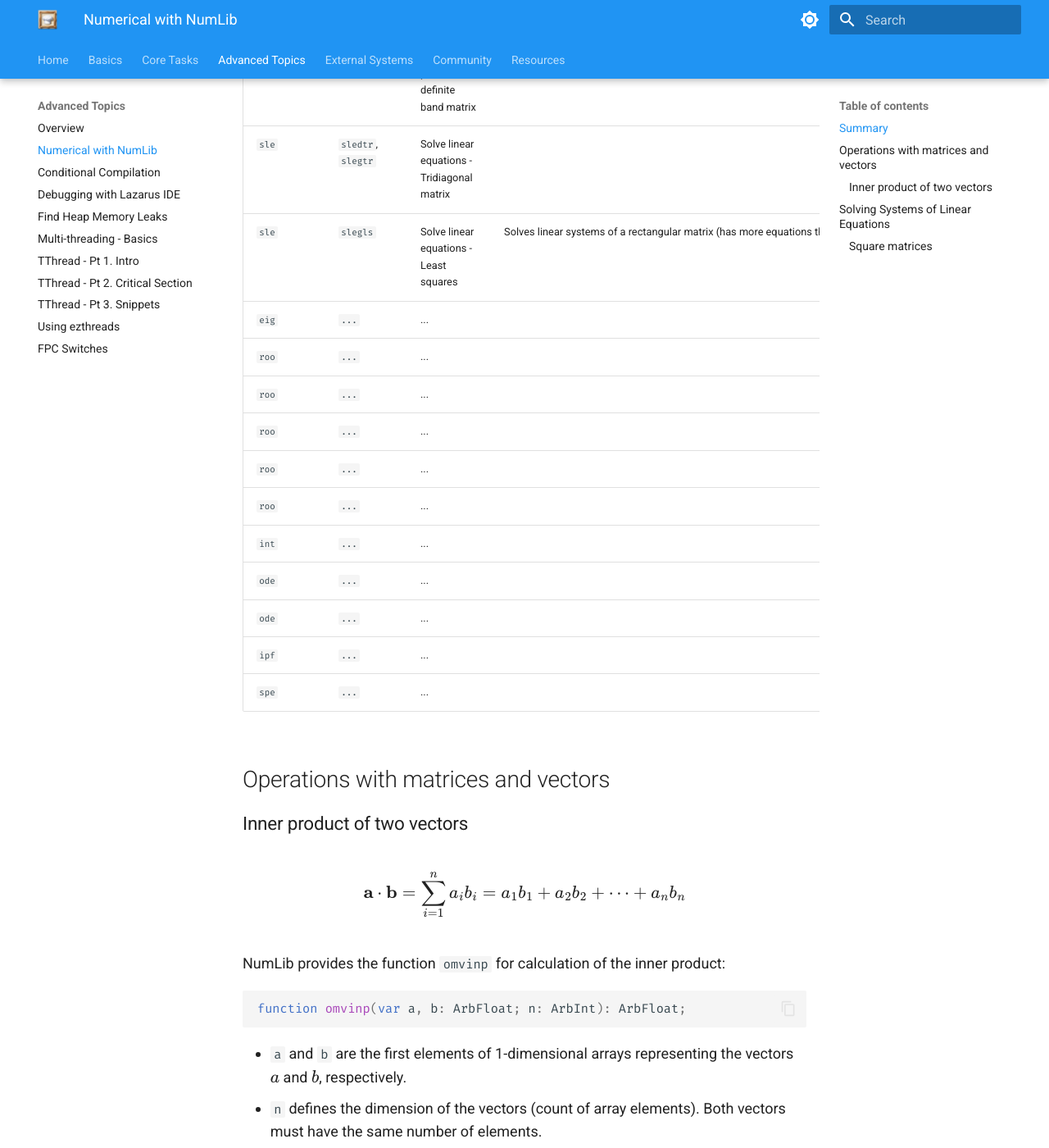
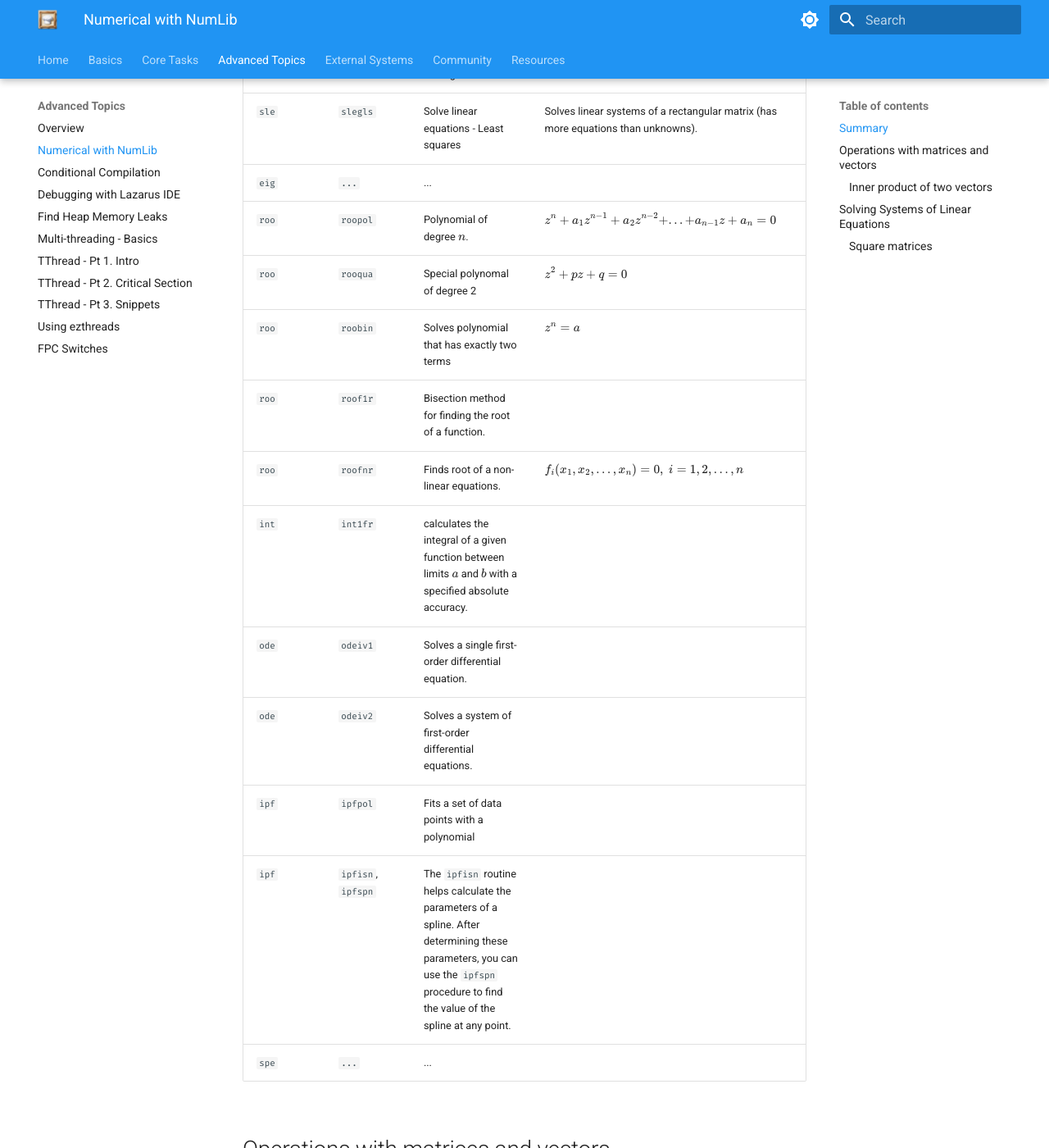
Before and after one commit to ikelaiah/free-pascal-cookbook, an MkDocs documentation site: the page built from docs/docs/advanced/numlib.md, in a window 1280 px wide and 1400 px high, scrolled down 2243 px. Shown: the whole window at 82% size. Built offline with MkDocs 1.6.1 and Material for MkDocs 9.7.7, drawn with Linux system fonts in a browser that asks for light colours.

Commit message:
Update - Better formatting for math in table.

```diff
--- a/docs/docs/advanced/numlib.md
+++ b/docs/docs/advanced/numlib.md
@@ -8,15 +8,14 @@
 
     Thanks to Marco van de Voort ([marco@freepascal.org](mailto:marco@freepascal.org)) and Michael van Canneyt ([michael@freepascal.org](mailto:michael@freepascal.org)) for porting to FPC and documenting NumLib.
 
-
 ## Summary
 
 | Unit  | Routine  | Operation      | Expression / Note                                    |
 |-------| ---------| -------------- | ---------------------------------------------------- |
-| `omv` | `omvinp`  | Dot product    | $\mathbf{a} \cdot \mathbf{b} = \sum_{i=1}^n a_i b_i = a_1 b_1 + a_2 b_2 + \dots + a_n b_n$ |
+| `omv` | `omvinp`  | Dot product    | $\begin{align}\mathbf{a} \cdot \mathbf{b} &= \sum_{i=1}^n a_i b_i \\ &= a_1 b_1 + a_2 b_2 + \dots + a_n b_n\end{align}$ |
 | `omv` | `omvmmm` | Product of two matrices | $C_{ij} = \sum_{k=0}^n A_{ik} B_{kj}$       |
-| `omv` | `omvmmv` | Product of a matrix and a vector | \(\mathbf{c} = A\ \mathbf{b} = \left[ \begin{array}{cccc} a_{11} & a_{12} & a_{13} & \ldots & a_{1n} \\ a_{21} & a_{22} & a_{23} & \ldots & a_{2n} \\ \vdots & \vdots & \vdots & \ddots & \vdots \\ a_{m1} & a_{m2} & a_{m3} & \ldots & a_{mn} \end{array} \right] \left[ \begin{array}{c} b_1 \\ b_2 \\ b_3 \\ \vdots \\ b_n \end{array} \right] = \left[ \begin{array}{c} a_{11}b_1 + a_{12}b_2 + a_{13}b_3 + \cdots + a_{1n}b_n \\ a_{21}b_1 + a_{22}b_2 + a_{23}b_3 + \cdots + a_{2n}b_n \\ \vdots \\ a_{m1}b_1 + a_{m2}b_2 + a_{m3}b_3 + \cdots + a_{mn}b_n \end{array} \right]\) | `omvmmv` | `omv` |
-| `omv` | omvtrm| Transpose matrix | $A = \left[ \begin{array}{cccc} a_{11} & a_{12} & a_{13} & \ldots & a_{1n} \\ a_{21} & a_{22} & a_{23} & \ldots & a_{2n} \\ \vdots & \vdots & \vdots & \ddots & \vdots \\ a_{m1} & a_{m2} & a_{m3} & \ldots & a_{mn} \end{array} \right] \quad A^T = \left[ \begin{array}{cccc} a_{11} & a_{21} & \ldots & a_{m1} \\ a_{12} & a_{22} & \ldots & a_{m2} \\ a_{13} & a_{23} & \ldots & a_{m3} \\ \vdots & \vdots & \ddots & \vdots \\ a_{1n} & a_{2n} & \ldots & a_{mn} \end{array} \right]$ |
+| `omv` | `omvmmv` | Product of a matrix and a vector | $\begin{align}\mathbf{c} &= A\ \mathbf{b} \\ &= \left[ \begin{array}{cccc} a_{11} & a_{12} & a_{13} & \ldots & a_{1n} \\ a_{21} & a_{22} & a_{23} & \ldots & a_{2n} \\ \vdots & \vdots & \vdots & \ddots & \vdots \\ a_{m1} & a_{m2} & a_{m3} & \ldots & a_{mn} \end{array} \right] \left[ \begin{array}{c} b_1 \\ b_2 \\ b_3 \\ \vdots \\ b_n \end{array} \right] \\ &= \left[ \begin{array}{c} a_{11}b_1 + a_{12}b_2 + a_{13}b_3 + \cdots + a_{1n}b_n \\ a_{21}b_1 + a_{22}b_2 + a_{23}b_3 + \cdots + a_{2n}b_n \\ \vdots \\ a_{m1}b_1 + a_{m2}b_2 + a_{m3}b_3 + \cdots + a_{mn}b_n \end{array} \right]\end{align}$ | `omvmmv` | `omv` |
+| `omv` | omvtrm| Transpose matrix | $\begin{align}A &= \left[ \begin{array}{cccc} a_{11} & a_{12} & a_{13} & \ldots & a_{1n} \\ a_{21} & a_{22} & a_{23} & \ldots & a_{2n} \\ \vdots & \vdots & \vdots & \ddots & \vdots \\ a_{m1} & a_{m2} & a_{m3} & \ldots & a_{mn} \end{array} \right] \quad \\ A^T &= \left[ \begin{array}{cccc} a_{11} & a_{21} & \ldots & a_{m1} \\ a_{12} & a_{22} & \ldots & a_{m2} \\ a_{13} & a_{23} & \ldots & a_{m3} \\ \vdots & \vdots & \ddots & \vdots \\ a_{1n} & a_{2n} & \ldots & a_{mn} \end{array} \right]\end{align}$ |
 | `omv` | `omvn1v` | 1-norm of a vector | $\|a\|_1 = \sum_{i=1}^n &#124;{a_i}&#124;$ |
 | `omv` | `omvn2v` | 2-norm of a vector | $\|a\|_2 = \sqrt{\sum_{i=1}^n {a_i}^2}$ |
 | `omv` | `omvnmv` | Maximum infinite norm of a vector| $\|a\|_\infty = \max({a_1}, {a_2}, ... {a_n})$ |
@@ -34,15 +33,16 @@
 | `sle` | `sledtr`, `slegtr` | Solve linear equations - Tridiagonal matrix | |
 | `sle` | `slegls` | Solve linear equations - Least squares | Solves linear systems of a rectangular matrix (has more equations than unknowns). |
 | `eig` | `...` | ... | |
-| `roo` | `...` | ... | |
-| `roo` | `...` | ... | |
-| `roo` | `...` | ... | |
-| `roo` | `...` | ... | |
-| `roo` | `...` | ... | |
-| `int` | `...` | ... | |
-| `ode` | `...` | ... | |
-| `ode` | `...` | ... | |
-| `ipf` | `...` | ... | |
+| `roo` | `roopol` | Polynomial of degree $n$. | $\displaystyle{  z^n + a_1 z^{n-1} + a_2 z^{n-2} + ... + a_{n-1} z + a_n = 0 }$ |
+| `roo` | `rooqua` | Special polynomal of degree 2 | $\displaystyle{ {z}^2 + {p} {z} + {q} = 0}$ |
+| `roo` | `roobin` | Solves polynomial that has exactly two terms | $\displaystyle{ z^n = a }$ |
+| `roo` | `roof1r` | Bisection method for finding the root of a function. | |
+| `roo` | `roofnr` | Finds root of a non-linear equations. | $\displaystyle{  f_{i}(x_1,x_2,\ldots,x_n)=0, \; i=1,2,\ldots,n }$ |
+| `int` | `int1fr` |  calculates the integral of a given function between limits $a$ and $b$ with a specified absolute accuracy. | |
+| `ode` | `odeiv1` | Solves a single first-order differential equation. | |
+| `ode` | `odeiv2` | Solves a system of first-order differential equations. | |
+| `ipf` | `ipfpol` | Fits a set of data points with a polynomial | |
+| `ipf` | `ipfisn`, `ipfspn` | The `ipfisn` routine helps calculate the parameters of a spline. After determining these parameters, you can use the `ipfspn` procedure to find the value of the spline at any point. | |
 | `spe` | `...` | ... | |
 
 ## Operations with matrices and vectors
```
